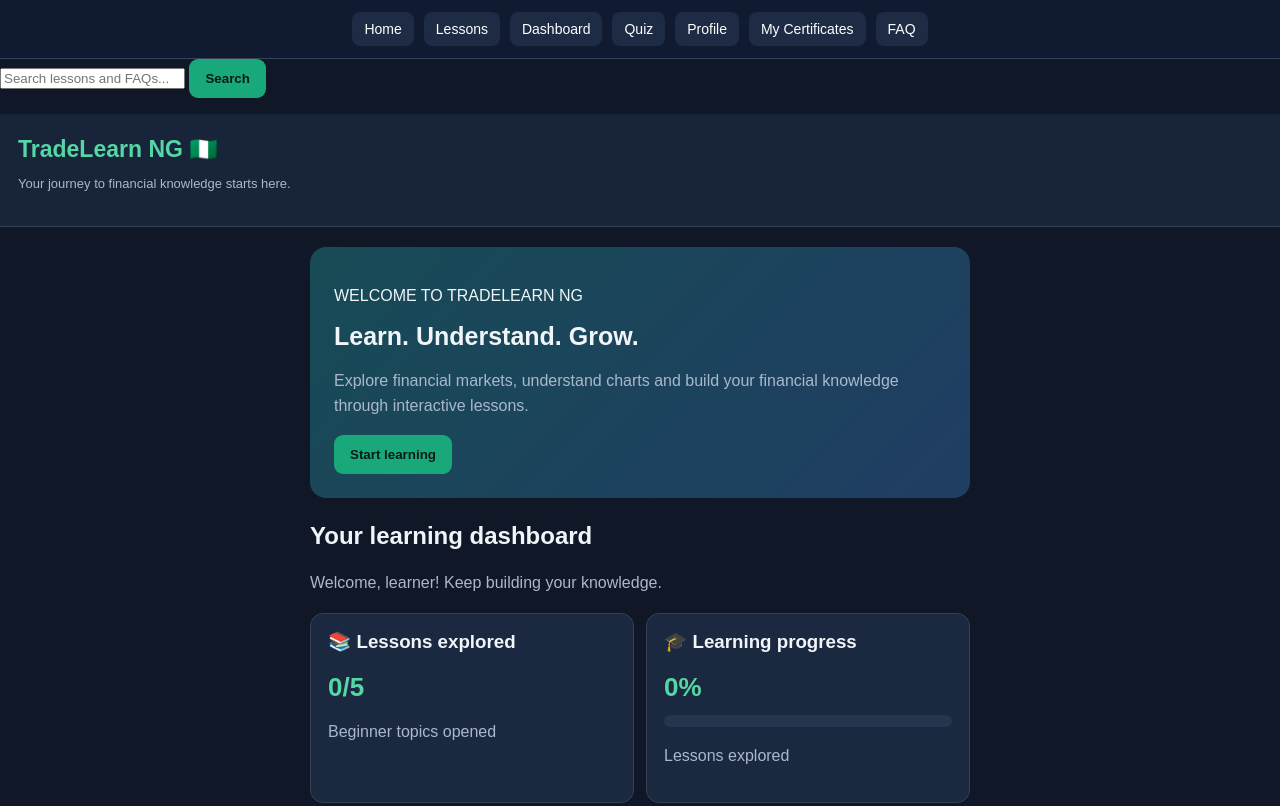
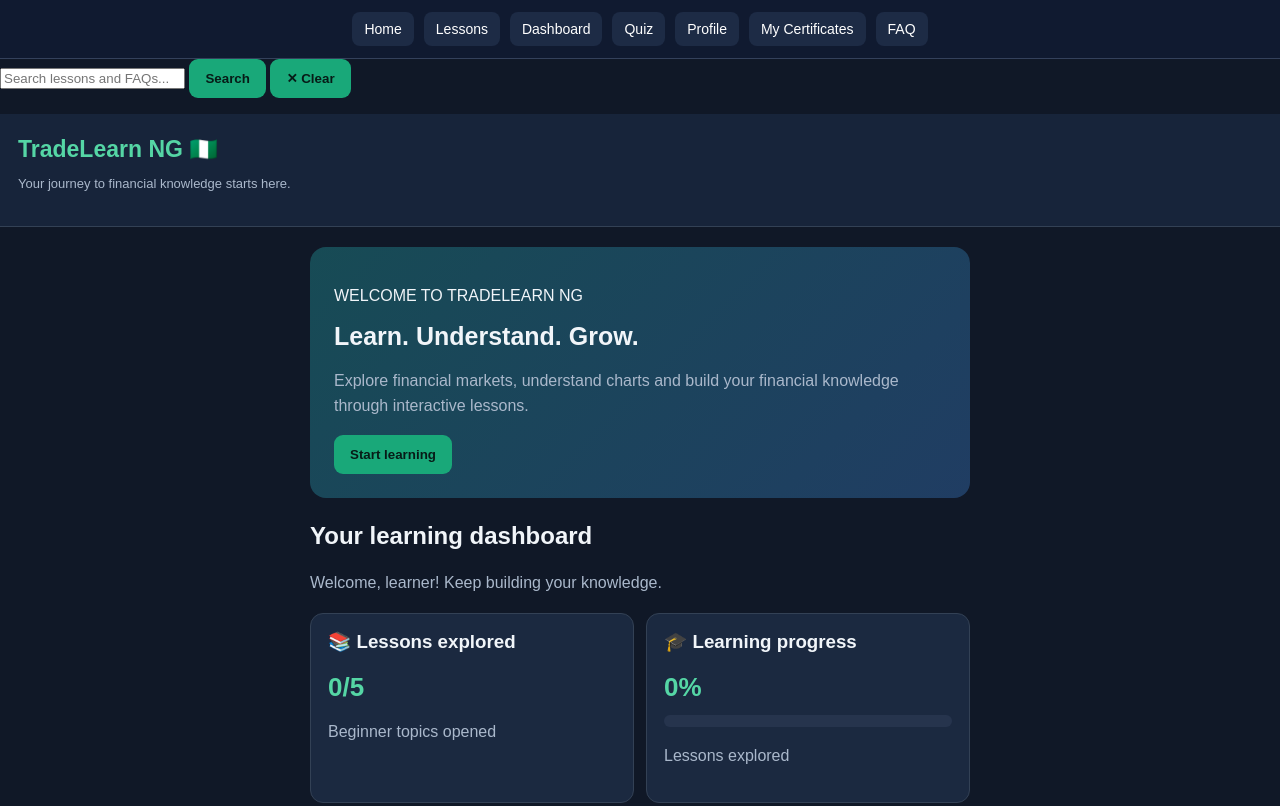
Before and after one commit to oluwafemisanusi01-netizen/tradelearn-ng, a plain HTML site: page index.html in a window 1280 px wide. Shown: the top 806 px of the page. Drawn offline with Linux system fonts and the light colour scheme.

Commit message:
Update index.html

```diff
--- a/index.html
+++ b/index.html
@@ -173,6 +173,7 @@ footer{text-align:center;padding:25px;color:#94a3b8;font-size:12px}
     placeholder="Search lessons and FAQs..."
   >
   <button onclick="searchTradeLearn()">Search</button>
+  <button onclick="clearTradeLearnSearch()">✕ Clear</button>
   <p id="search-message"></p>
 </div>
 
```
